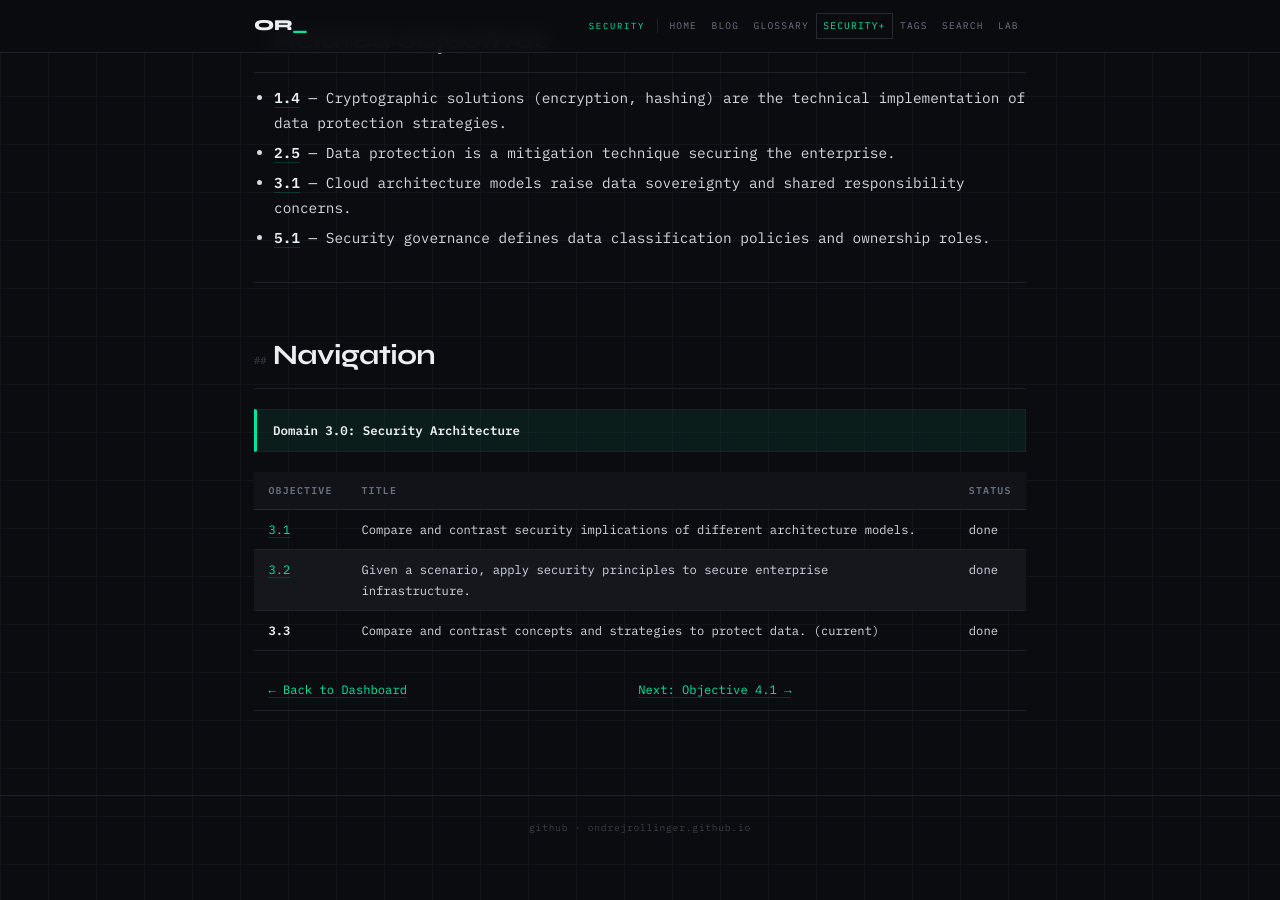
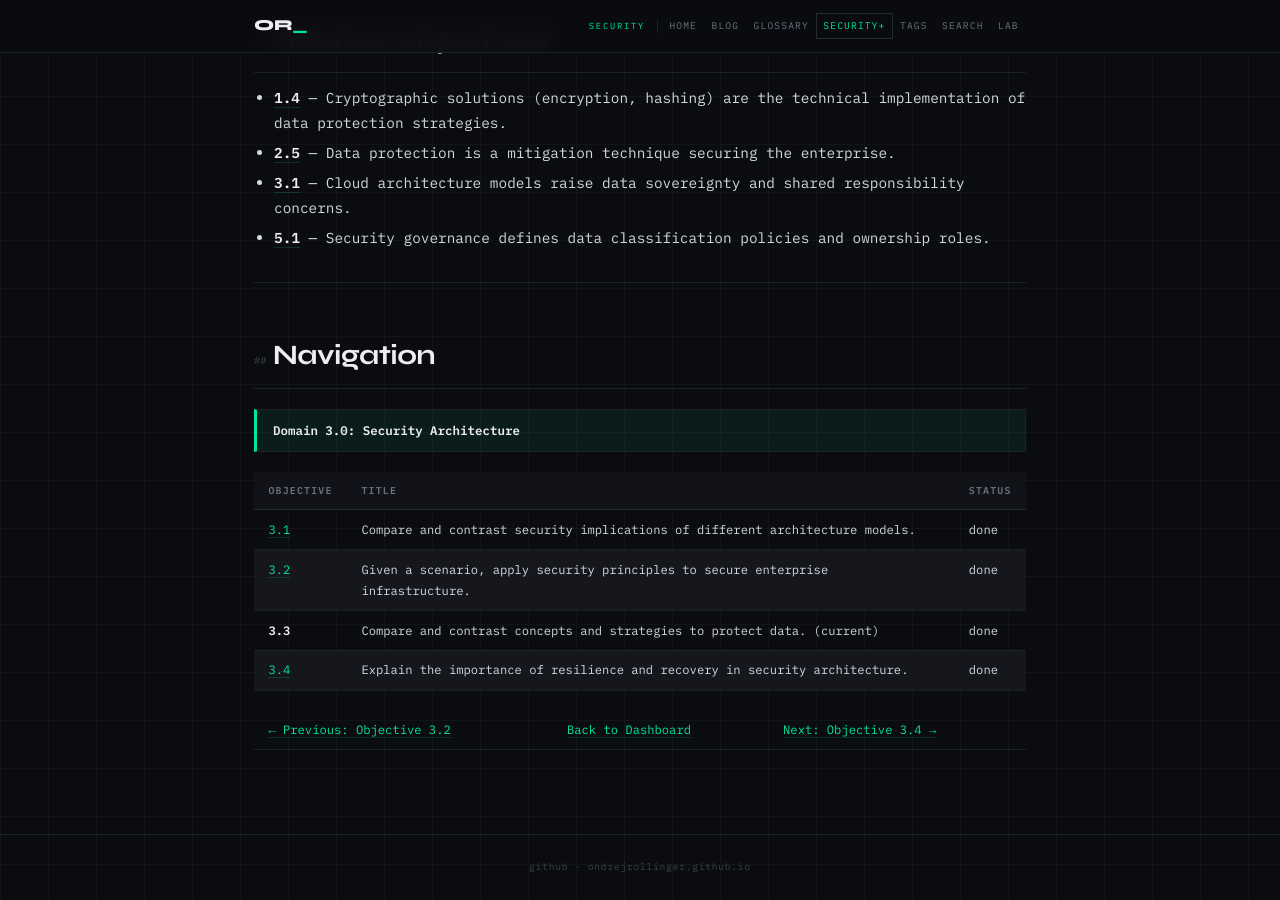
Before and after one commit to ondrejrollinger/ondrejrollinger.github.io, a Jekyll site: the page built from secplus/objectives/3-3/index.md, in a window 1280 px wide and 900 px high, scrolled down 12179 px. Built offline with Jekyll 4.4.1, drawn with Linux system fonts in a browser that asks for light colours; before the commit the page ends 13039 px from its top, so only the background shows below that.

Commit message:
Add Objective 3.4 to Domain 3 navigation and update page links (#78)
* Align nav links in secplus/objectives/3-X to match 2-X style

Add bidirectional Previous/Next links to all Domain 3 objective pages,
mirroring the three-part format used in Domain 2. Also fixes 3-3 which
incorrectly linked Next to 4-1 instead of 3-4.

https://claude.ai/code/session_01GC2dmkomgJUkC4HLaemqaz

* Add missing 3.4 row to domain objectives table in 3-1, 3-2, 3-3

https://claude.ai/code/session_01GC2dmkomgJUkC4HLaemqaz

---------

Co-authored-by: Claude <noreply@anthropic.com>

```diff
--- a/secplus/objectives/3-3/index.md
+++ b/secplus/objectives/3-3/index.md
@@ -385,5 +385,6 @@ HIPAA requires encryption for PHI both at rest (A) and in transit (C). Data at r
 | [3.1]({{ '/secplus/objectives/3-1/' | relative_url }}) | Compare and contrast security implications of different architecture models. | done |
 | [3.2]({{ '/secplus/objectives/3-2/' | relative_url }}) | Given a scenario, apply security principles to secure enterprise infrastructure. | done |
 | **3.3** | Compare and contrast concepts and strategies to protect data. (current) | done |
+| [3.4]({{ '/secplus/objectives/3-4/' | relative_url }}) | Explain the importance of resilience and recovery in security architecture. | done |
 
-[← Back to Dashboard]({{ '/secplus/' | relative_url }}) | [Next: Objective 4.1 →]({{ '/secplus/objectives/4-1/' | relative_url }})
+[← Previous: Objective 3.2]({{ '/secplus/objectives/3-2/' | relative_url }}) | [Back to Dashboard]({{ '/secplus/' | relative_url }}) | [Next: Objective 3.4 →]({{ '/secplus/objectives/3-4/' | relative_url }})
```
Also changed, not shown: secplus/objectives/3-1/index.md (+2 -1 lines), secplus/objectives/3-2/index.md (+2 -1 lines), secplus/objectives/3-4/index.md (+1 -1 lines).
